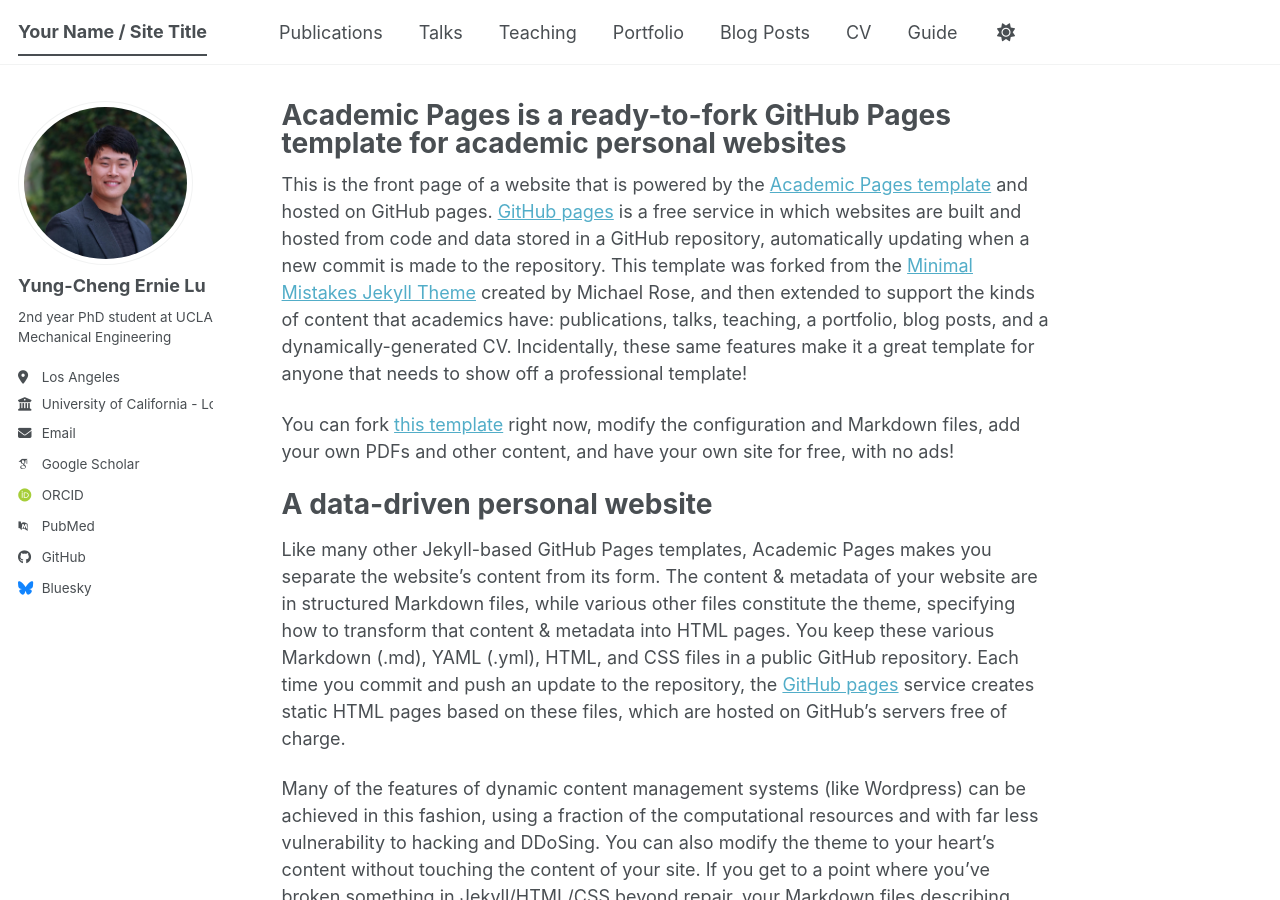
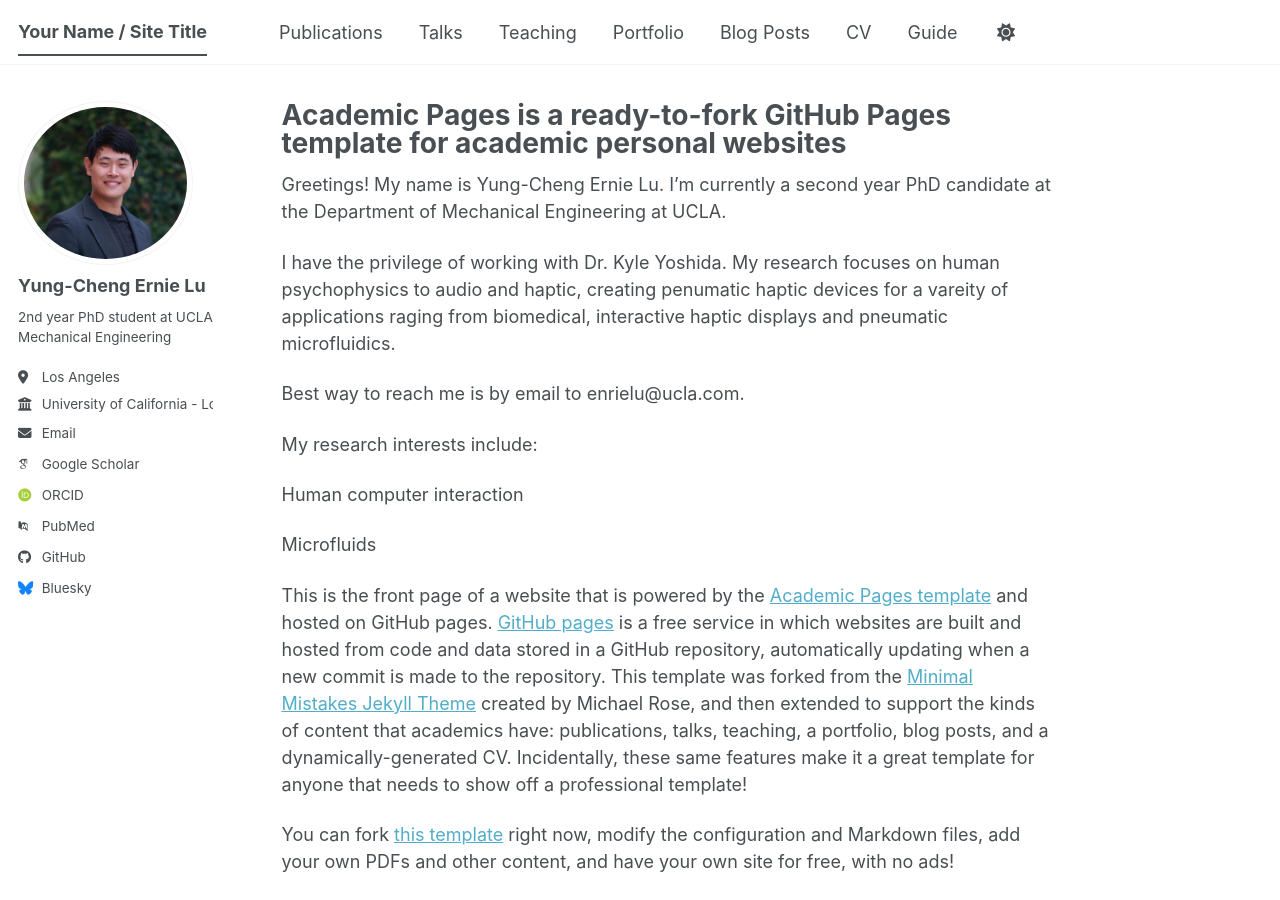
Before and after one commit to luernie/luernie.github.io, a Jekyll site: the page built from _pages/about.md, in a window 1280 px wide and 900 px high. Built offline with Jekyll 4.4.1, drawn with Linux system fonts in a browser that asks for light colours; some web fonts are replaced; a script bundle is joined from its source files by our own code; library files that are not in the unit come from our copies.

Commit message:
Update about.md

```diff
--- a/_pages/about.md
+++ b/_pages/about.md
@@ -6,6 +6,22 @@ redirect_from:
   - /about/
   - /about.html
 ---
+
+
+Greetings! My name is Yung-Cheng Ernie Lu. I’m currently a second year PhD candidate at the Department of Mechanical Engineering at UCLA.
+
+I have the privilege of working with Dr. Kyle Yoshida. My research focuses on human psychophysics to audio and haptic, creating penumatic haptic devices for a vareity of applications raging from biomedical, interactive haptic displays and pneumatic microfluidics.
+
+Best way to reach me is by email to enrielu@ucla.com.
+
+My research interests include:
+
+Human computer interaction
+
+Microfluids
+
+
+
 
 This is the front page of a website that is powered by the [Academic Pages template](https://github.com/academicpages/academicpages.github.io) and hosted on GitHub pages. [GitHub pages](https://pages.github.com) is a free service in which websites are built and hosted from code and data stored in a GitHub repository, automatically updating when a new commit is made to the repository. This template was forked from the [Minimal Mistakes Jekyll Theme](https://mmistakes.github.io/minimal-mistakes/) created by Michael Rose, and then extended to support the kinds of content that academics have: publications, talks, teaching, a portfolio, blog posts, and a dynamically-generated CV. Incidentally, these same features make it a great template for anyone that needs to show off a professional template!
 
```
